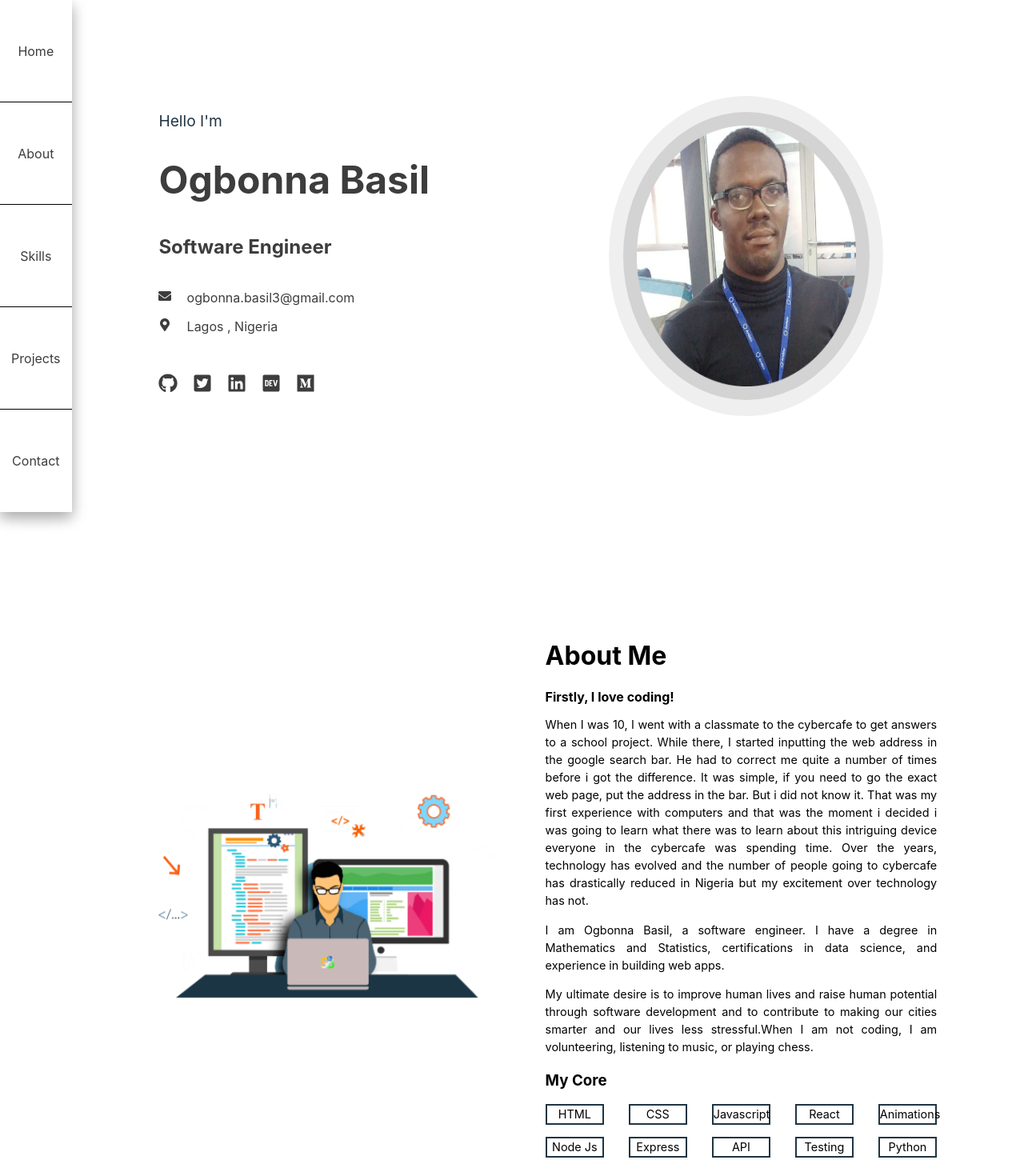
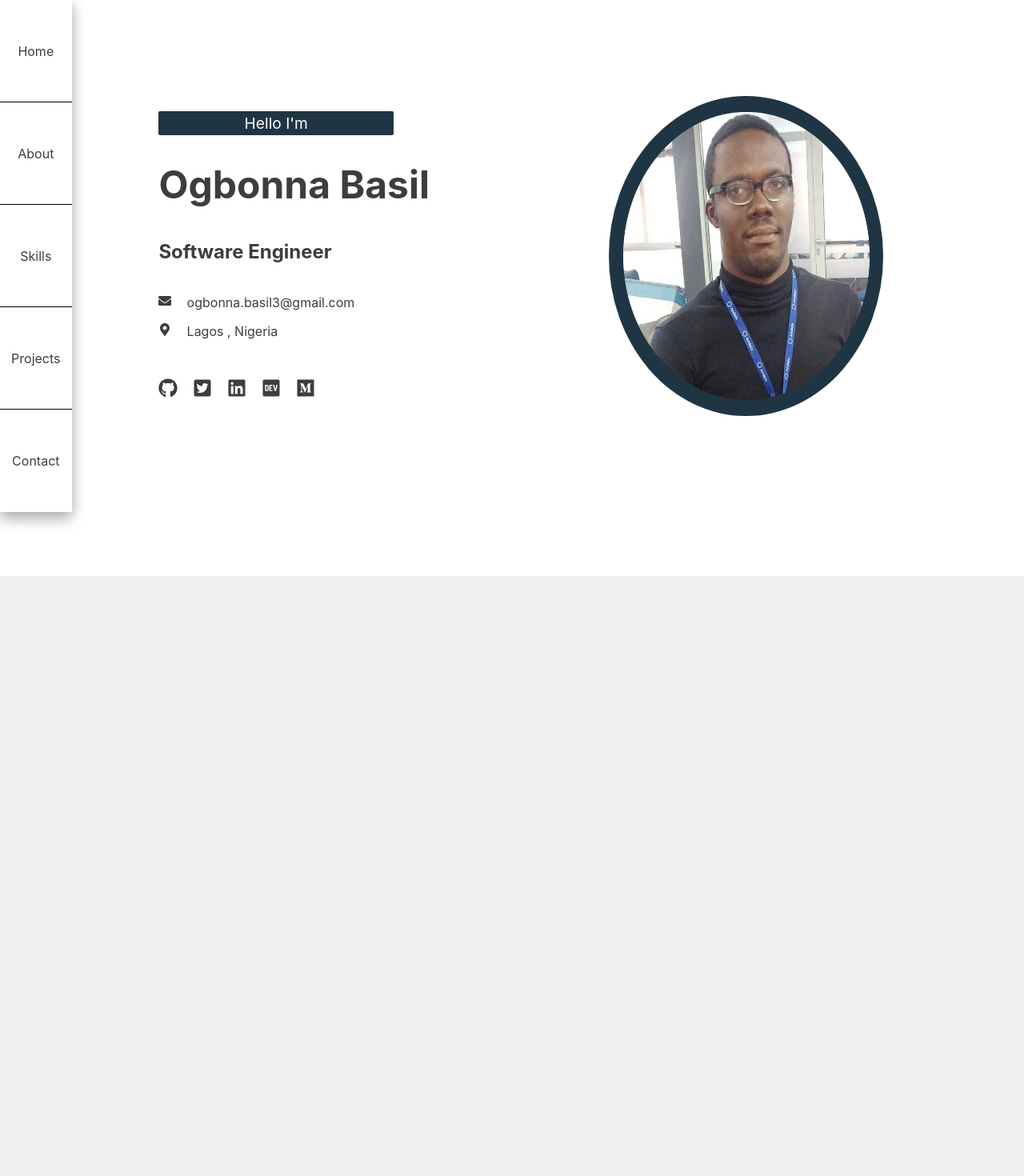
Before and after one commit to basilcea/My-Portfolio, a React (Create React App) app: page / in a window 1280 px wide. Shown: the part 80-1550 px from the top of the page at 80% size. After the commit the page ends 800 px from the top, so only its background shows below. Built offline with nearby package versions, Linux system fonts and the light colour scheme.

Commit message:
create skills section

```diff
--- a/package.json
+++ b/package.json
@@ -11,7 +11,7 @@
     "react-dom": "^16.8.6",
     "react-icons": "^3.7.0",
     "react-particles-js": "^2.4.0",
-    "react-router-dom": "^5.0.1",
+    "react-router-dom": "^5.1.2",
     "react-scripts": "3.0.1",
     "react-typed": "^1.1.2",
     "styled-components": "^4.3.1"
--- a/src/App.js
+++ b/src/App.js
@@ -4,6 +4,7 @@ import Home from './views/home';
 import About from './views/about'
 import Navbar from './components/navbar';
 import './App.css'
+import {Route} from 'react-router-dom';
 const AppContainer = styled.div`
 ${props =>
   props.mode === "dark"
@@ -11,6 +12,7 @@ ${props =>
     : `background-color:white `};
   display:flex;
   width:100%;
+  height:100%;
   flex-direction:column;
   margin-top:0% ;
   @media(max-width:750px){
@@ -22,8 +24,8 @@ const App = () =>{
     return (
       <AppContainer>
         <Navbar/>
-        <Home  />
-        <About />
+        <Route exact path ='/' component={Home} />
+        <Route path ='/about' component={About} />
       </AppContainer>
     );
   }
--- a/src/components/navbar.js
+++ b/src/components/navbar.js
@@ -1,5 +1,6 @@
 import React from 'react';
 import styled from 'styled-components';
+import {NavLink} from 'react-router-dom'
 
 const Container = styled.div `
     width:7%;
@@ -41,11 +42,11 @@ const Navbar = (props) => {
     }
     return(
         <Container>
-            <NavTab onClick={()=>onclicked()}><a href ={'/#home'}>Home</a></NavTab>
-            <NavTab onClick={()=>onclicked()}><a href ={'/#about'} >About</a></NavTab>
-            <NavTab onClick={()=>onclicked()}><a href ={'/#skills'}>Skills</a></NavTab>
-            <NavTab onClick={()=>onclicked()}><a href={'/#projects'}>Projects</a></NavTab>
-            <NavTab onClick={()=>onclicked()}><a href={'/#contact'}>Contact</a></NavTab>
+            <NavTab onClick={()=>onclicked()}><NavLink to ={'/'}>Home</NavLink></NavTab>
+            <NavTab onClick={()=>onclicked()}><NavLink to ={'/about'} >About</NavLink></NavTab>
+            <NavTab onClick={()=>onclicked()}><NavLink to ={'/skills'}>Skills</NavLink></NavTab>
+            <NavTab onClick={()=>onclicked()}><NavLink to={'/projects'}>Projects</NavLink></NavTab>
+            <NavTab onClick={()=>onclicked()}><NavLink to={'/contact'}>Contact</NavLink></NavTab>
         </Container>
     )
 }
--- a/src/views/about.js
+++ b/src/views/about.js
@@ -7,14 +7,17 @@ const Container = styled.div`
   width: 85%;
   margin-left: 15%;
   display: flex;
+  height:100vh;
   justify-content: space-between;
   align-items: center;
-  height: 100vh;
 `;
 const Details = styled.div`
   width: 45%;
   margin-right: 10%;
   text-align: justify;
+  h1{
+    color:rgb(32, 53, 67)
+  }
   p {
     line-height: 22px;
     font-size: 0.9em;
@@ -41,7 +44,7 @@ const Initial = styled.div`
 `;
 const About = () => {
   return (
-    <Container id={'about'}>
+    <Container>
        <ScrollAnimation animateIn="fadeIn" animateOut='fadeOut' style={{width:'40%'}}><Side></Side></ScrollAnimation>
       <Details>
       <ScrollAnimation animateIn="fadeInUp" animateOut='fadeOut' style={{width:'100%'}}>
--- a/src/views/home.js
+++ b/src/views/home.js
@@ -32,11 +32,13 @@ const Hero = styled.div`
   }
 `;
 const Hello = styled.p`
-  color: rgb(32, 53, 67);
+  background-color: rgb(32, 53, 67);
   width: 60%;
-  border-radius: 50%;
+  color:white;
+  border-radius: 2px;
+  text-align:center;
   font-size: 1.2em;
-  height: 5%;
+  line-height: 30px;
 `;
 const Description = styled.div`
     height:10%
@@ -85,26 +87,19 @@ const OuterRadius = styled.div `
     border-radius:50%
     width:70%;
     height:50%;
-    ${props => (props.mode === "dark" ? `background-color:black` : `background-color:#efefef`)};
+    background-color:rgb(32, 53, 67);
     justify-content:center;
     align-items:center;
     display:flex;
+    img{
+      width:90%;
+      height:90%;
+  }
     `
-const InnerRadius = styled.div`
-border-radius:50%;
-${props => (props.mode === "dark" ? `background-color:rgb(32, 53, 67)` : `background-color:lightgrey`)};
-width:90%;
-padding:5%;
-height:90%;
-img{
-    width:100%;
-    height:100%;
-}
-`
 
 const Home = () => {
   return (
-    <Container id={'home'}>
+    <Container>
       <Hero>
         <ScrollAnimation animateIn="fadeInUp"  style={{width:'100%'}}>
         <Hello>Hello I'm</Hello>
@@ -158,9 +153,9 @@ const Home = () => {
       <ProfilePix>
 
         <OuterRadius>
-          <InnerRadius>
+
                <img src={image} alt =''/>
-          </InnerRadius>
+
         </OuterRadius>
 
       </ProfilePix>
```
Also changed, not shown: src/views/skills.js (+32 -0 lines), src/components/cards/skills.js (added), 1 other file (tests, documents, lock files or other folders).
